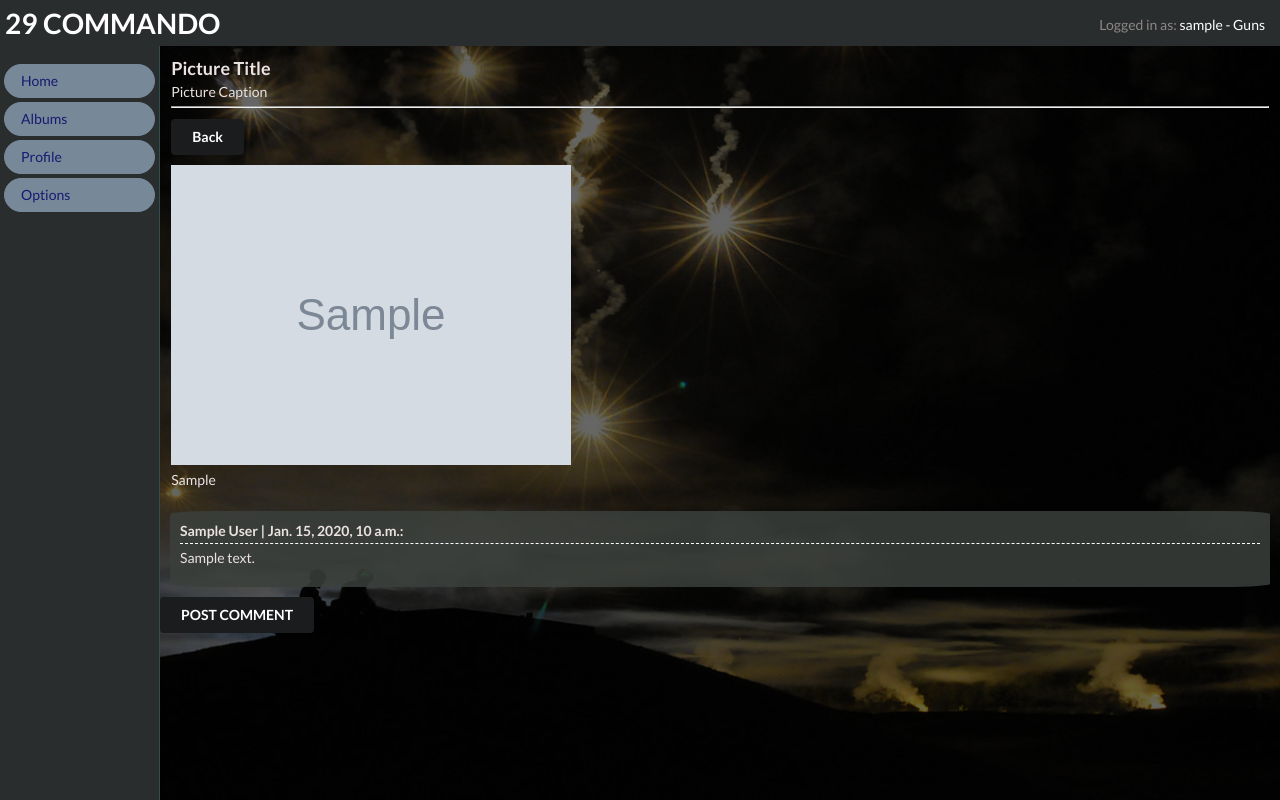
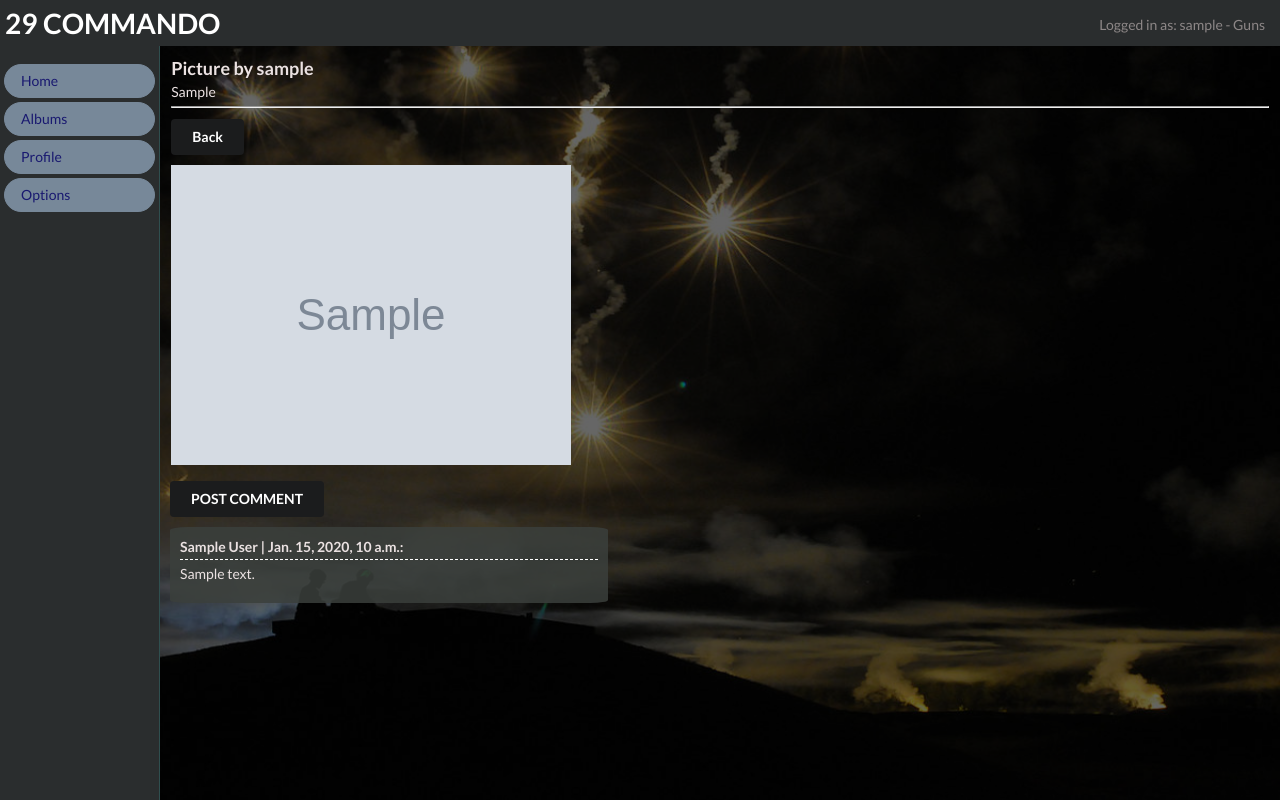
Before and after one commit to Ivystrode/commando_media, a Django app: a page that uses main/templates/main/base.html in a window 1280 px wide. Run offline with Django 3.2, Linux system fonts and the light colour scheme; a user stored in the database is signed in; tables that the repository leaves empty hold one stand-in row (values such as "Sample post"); grey boxes marked "Sample" are stand-in pictures; some libraries are stand-ins or nearby versions.

Commit message:
album coverpic now adds as AlbumPhoto to album + minor display changes

```diff
--- a/albums/models.py
+++ b/albums/models.py
@@ -92,7 +92,7 @@ class Comment(models.Model):
     time = models.DateTimeField(default=timezone.now())
 
     class Meta:
-        ordering = ['time']
+        ordering = ['-time']
 
         def __str__(self):
             return f'Comment by {self.author}: {self.body}'
--- a/albums/templates/albums/albums.html
+++ b/albums/templates/albums/albums.html
@@ -33,8 +33,9 @@
 
                         <div class="album_title">
                             <p>{{album.title}}</p>
-                            <p>Created by: {{album.created_by}}</p>
-                            <p>Date: {{album.time}}</p>
+                            Created by: {{album.created_by}}
+                            <br>
+                            Pictures: {{album.photos.all | length}}
                         </div>
 
                     </div>
--- a/albums/templates/albums/picture_detail.html
+++ b/albums/templates/albums/picture_detail.html
@@ -6,9 +6,9 @@
 <link rel="stylesheet" href="{% static 'css/album_styles.css' %}">
 {% endblock %}
 
-{% block title %}Picture Detail{% endblock %}
-{% block page_title %}Picture Title{% endblock %}
-{% block subtitle %}Picture Caption{% endblock %}
+{% block title %}{{album.title}}{% endblock %}
+{% block page_title %}Picture by {{picture.created_by}}{% endblock %}
+{% block subtitle %}{{picture.caption}}{% endblock %}
 </head>
 {% block content %}
 
@@ -19,24 +19,13 @@
                 <a href="/albums/{{album.slug}}" id="album-button" class="ui secondary button">Back</a>
             </div>
 
-            <div>
+            <div class="picture_detail">
                 <img src="{{picture.photo.url}}">
-                <p>{{picture.caption}}</p>
             </div>
         </div>
 
         <div id="comments-section" class="ui one column grid">
             <div class="column">
-                {% for comment in picture.comments.all %}
-                <div class="parent-comment">
-                    <div class="comment-author">
-                        <p><strong>{{comment.author}} | {{comment.time}}:</strong></p>
-                    </div>
-                    <div class="comment-body">
-                        <p>{{comment.body | linebreaks}}</p>
-                    </div>
-                </div>
-                {% endfor %}
                 <div id="comment-post-button">
                     <button class="ui secondary button" onclick="showCommentForm()">POST COMMENT</button>
                 </div>
@@ -48,6 +37,16 @@
                         <button type="submit" class="ui secondary button">Post</button>
                     </form>
                 </div>
+                {% for comment in picture.comments.all %}
+                <div class="parent-comment">
+                    <div class="comment-author">
+                        <p><strong>{{comment.author}} | {{comment.time}}:</strong></p>
+                    </div>
+                    <div class="comment-body">
+                        <p>{{comment.body | linebreaks}}</p>
+                    </div>
+                </div>
+                {% endfor %}
             </div>
 
     </body>
--- a/albums/views.py
+++ b/albums/views.py
@@ -30,6 +30,9 @@ def create_album(request):
             print(new_album)
 
             new_album.save()
+
+            new_photo = AlbumPhoto.objects.create(album=new_album, photo=new_album.coverpic, thumb=new_album.coverpic, caption='Album Cover', created_by=request.user)
+            new_photo.save()
 
             print("saved")
 
@@ -94,6 +97,7 @@ def add_photo(request, slug):
 
             new_photo.save()
             print(f"saved {new_photo.caption} to {new_photo.album.title}")
+            return redirect(f'/albums/{album.slug}')
 
     else:
         form = PhotoUploadForm()
--- a/main/templates/main/base.html
+++ b/main/templates/main/base.html
@@ -39,7 +39,7 @@
                 <h1 id="main-title">29 COMMANDO</h1>
             </div>
             <p id="sitesubtitle">
-                Logged in as: <a href="{% url 'profile' %}">{{user.username}} - {{user.profile.role}}</a>
+                Logged in as: <a id="userloggedin" href="{% url 'profile' %}">{{user.username}} - {{user.profile.role}}</a>
             </p>
         </div>
 
--- a/static/css/album_styles.css
+++ b/static/css/album_styles.css
@@ -55,6 +55,13 @@
     max-height: 200px;
     image-orientation: from-image;
 }
+.picture_detail img {
+    max-width: 1000px;
+    max-height: 1000px;
+    max-width: 100%;
+    image-orientation: from-image;
+    display: inline-block;
+}
 .thumbnail img {
     width: 100%;
     height: 75%;
@@ -71,14 +78,17 @@
 
 #comment-form {
     display: none;
+    margin: 10px;
 }
 
 #comment-post-button {
     display: block;
+    margin-left: 10px;
 }
 
 .parent-comment {
     margin: 10px;
+    margin-right: 60%;
     background: rgba(59, 64, 61, 0.85);
     padding: 5px;
     border-radius: 4%;
--- a/static/css/base.css
+++ b/static/css/base.css
@@ -20,6 +20,16 @@ a:visited {
     color: midnightblue;
 }
 a:hover {
+    color: white;
+}
+
+#userloggedin {
+    color: inherit;
+}
+#userloggedin:visited {
+    color: inherit;
+}
+#userloggedin:hover {
     color: white;
 }
 
```
Also changed, not shown: albums/templates/albums/album_detail.html (+7 -6 lines), albums/migrations/0006_auto_20200607_1254.py (added), albums/migrations/0007_auto_20200607_1430.py (added).
